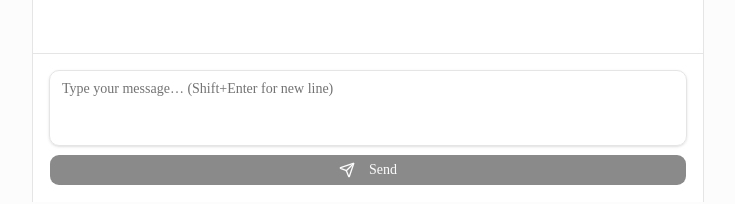
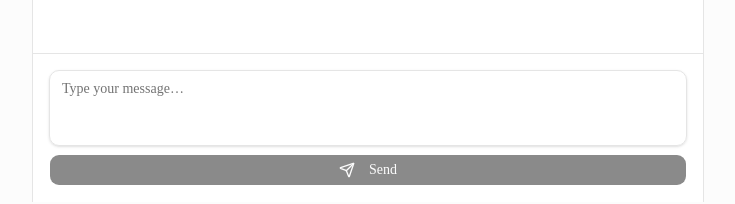
Before and after one commit to EllenJoeSoftware/propalign, a Next.js app: page / in a window 1280 px wide. Shown: the part 582-786 px from the top of the page, without its empty margins (272-1007 px from the left). Built offline with nearby package versions, Linux system fonts and the light colour scheme.

Commit message:
ui: Enter = new line, Send button only to submit

```diff
--- a/src/components/ChatInterface.tsx
+++ b/src/components/ChatInterface.tsx
@@ -49,16 +49,6 @@ export default function ChatInterface() {
   const handleBudgetConfirm = (value: number, toolCallId: string) => {
     setProfile(prev => ({ ...prev, budget: value }));
     addToolResult({ toolCallId, result: { budget: value, success: true } });
-  };
-
-  // Submit on Enter, new line on Shift+Enter
-  const handleKeyDown = (e: React.KeyboardEvent<HTMLTextAreaElement>) => {
-    if (e.key === 'Enter' && !e.shiftKey) {
-      e.preventDefault();
-      if (!isLoading && input.trim()) {
-        handleSubmit(e as any);
-      }
-    }
   };
 
   const renderToolInvocations = (toolInvocations: any[], inBubble = false) => {
@@ -194,8 +184,7 @@ export default function ChatInterface() {
           ref={textareaRef}
           value={input}
           onChange={handleInputChange}
-          onKeyDown={handleKeyDown}
-          placeholder="Type your message… (Shift+Enter for new line)"
+          placeholder="Type your message…"
           disabled={isLoading}
           rows={3}
           className="w-full resize-none rounded-lg border border-input bg-transparent px-3 py-2 text-sm shadow-sm placeholder:text-muted-foreground focus-visible:outline-none focus-visible:ring-1 focus-visible:ring-ring disabled:opacity-50 overflow-hidden"
```
